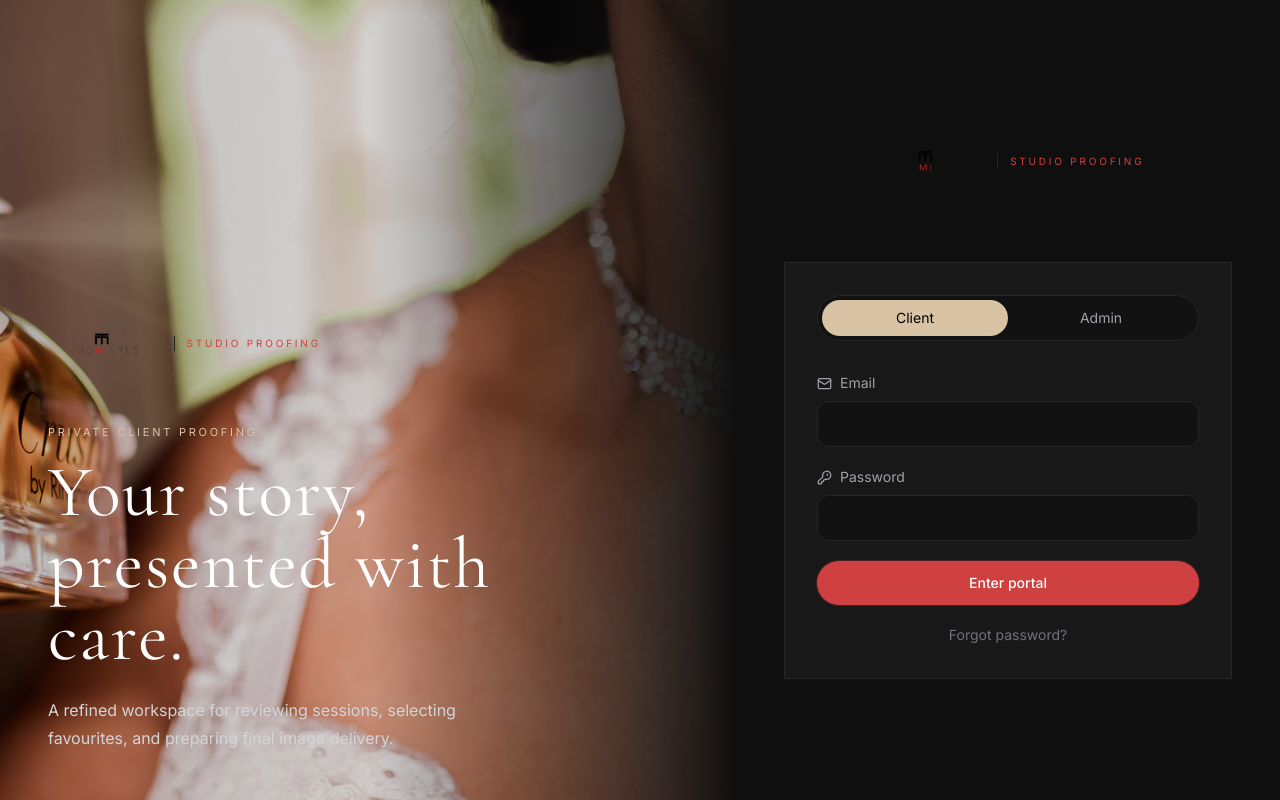
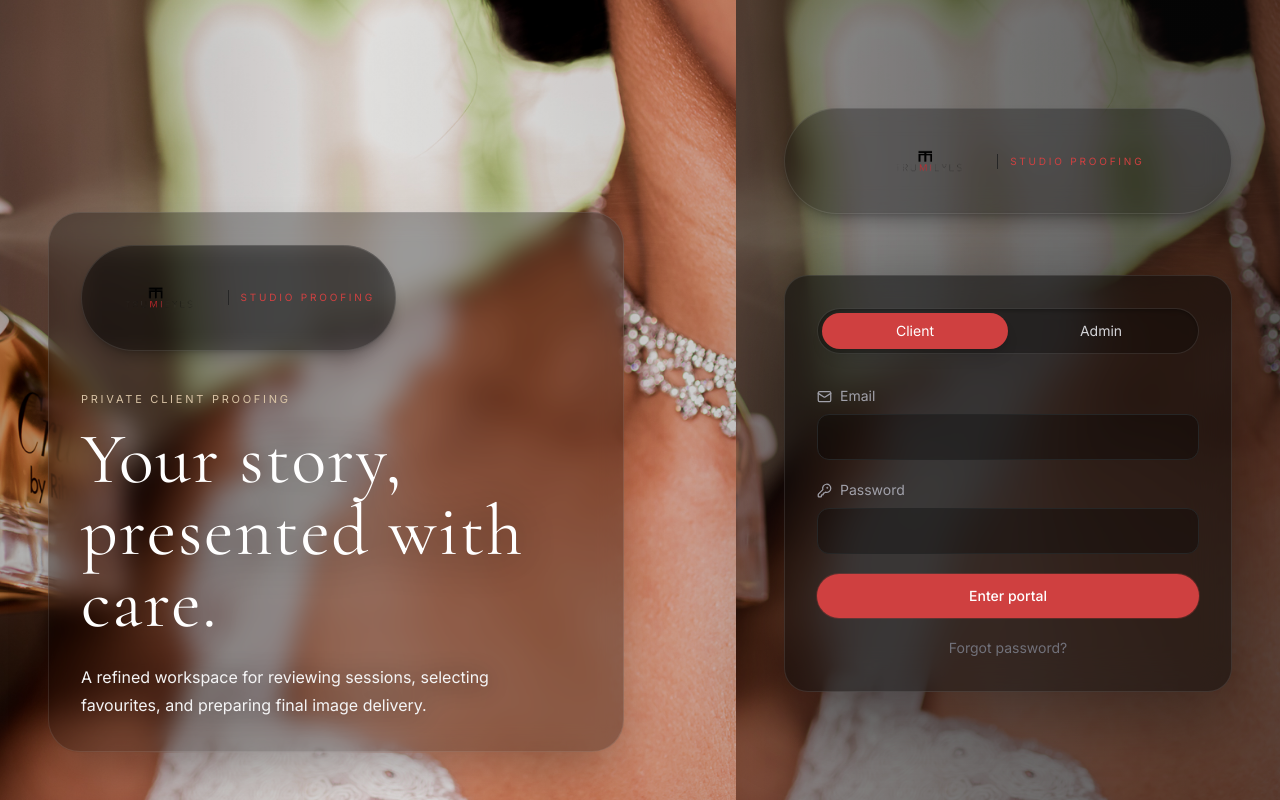
Before and after one commit to DDbyAlfonzo/TruMiEyes, a Next.js app: page /login in a window 1280 px wide. Built offline with nearby package versions, Linux system fonts and the light colour scheme.

Commit message:
Refine TruMiEyes login experience

```diff
--- a/pages/login.tsx
+++ b/pages/login.tsx
@@ -90,38 +90,62 @@ export default function LoginPage() {
   };
 
   return (
-    <main className="grid min-h-screen bg-background text-white lg:grid-cols-[minmax(0,1.15fr)_minmax(420px,0.85fr)]">
+    <main className="relative grid min-h-screen overflow-hidden bg-background text-white lg:grid-cols-[minmax(0,1.15fr)_minmax(420px,0.85fr)]">
+      <div className="absolute inset-0 lg:hidden">
+        <img src="/bg.jpg" alt="" className="h-full w-full object-cover" />
+        <div className="absolute inset-0 bg-black/35" />
+      </div>
+
       <section className="relative hidden min-h-screen overflow-hidden lg:block">
         <img src="/bg.jpg" alt="" className="h-full w-full object-cover" />
-        <div className="absolute inset-0 bg-gradient-to-r from-black/25 via-black/15 to-background" />
-        <div className="absolute bottom-12 left-12 max-w-xl">
-          <BrandMark size="lg" className="mb-10" />
+        <div className="absolute inset-0 bg-gradient-to-r from-black/30 via-black/10 to-black/20" />
+        <div className="absolute bottom-12 left-12 max-w-xl rounded-[2rem] border border-white/10 bg-black/30 p-8 shadow-2xl shadow-black/30 backdrop-blur-md">
+          <div className="mb-10 inline-flex rounded-full border border-white/10 bg-black/35 px-5 py-3 shadow-lg shadow-black/25 backdrop-blur-md">
+            <BrandMark size="lg" />
+          </div>
           <p className="page-kicker">Private client proofing</p>
-          <h1 className="mt-4 font-serif text-7xl font-light leading-none tracking-wide">
+          <h1 className="mt-4 font-serif text-7xl font-light leading-none tracking-wide drop-shadow-[0_4px_24px_rgba(0,0,0,0.75)]">
             Your story, presented with care.
           </h1>
-          <p className="mt-6 max-w-md text-base leading-7 text-zinc-300">
+          <p className="mt-6 max-w-md text-base leading-7 text-zinc-100 drop-shadow-[0_2px_14px_rgba(0,0,0,0.75)]">
             A refined workspace for reviewing sessions, selecting favourites, and preparing final image delivery.
           </p>
         </div>
       </section>
 
-      <section className="flex min-h-screen items-center justify-center px-5 py-10">
-        <div className="w-full max-w-md">
+      <section className="relative flex min-h-screen items-center justify-center px-5 py-10">
+        <div className="absolute inset-0 hidden lg:block">
+          <img src="/bg.jpg" alt="" className="h-full w-full object-cover opacity-55" />
+          <div className="absolute inset-0 bg-gradient-to-l from-black/35 via-black/20 to-transparent" />
+        </div>
+
+        <div className="relative w-full max-w-md">
           <div className="mb-10 text-center">
-            <div className="mx-auto mb-5 flex justify-center">
+            <div className="mx-auto mb-5 flex justify-center rounded-full border border-white/10 bg-black/30 px-5 py-3 shadow-lg shadow-black/25 backdrop-blur-md">
               <BrandMark size="lg" />
             </div>
             <div className="mx-auto h-px w-20 bg-brand-red/40" />
           </div>
 
-          <div className="luxury-panel p-6 md:p-8">
-            <div className="mb-8 grid grid-cols-2 rounded-full border border-line bg-black/25 p-1">
+          <div className="mb-6 rounded-3xl border border-white/10 bg-black/35 p-6 shadow-2xl shadow-black/30 backdrop-blur-md lg:hidden">
+            <p className="page-kicker">Private client proofing</p>
+            <h1 className="mt-3 font-serif text-4xl font-light leading-tight tracking-wide drop-shadow-[0_4px_18px_rgba(0,0,0,0.75)]">
+              Your story, presented with care.
+            </h1>
+            <p className="mt-4 text-sm leading-6 text-zinc-100 drop-shadow-[0_2px_12px_rgba(0,0,0,0.75)]">
+              Review sessions, select favourites, and prepare final image delivery in one refined workspace.
+            </p>
+          </div>
+
+          <div className="rounded-3xl border border-white/10 bg-[rgba(10,10,10,0.56)] p-6 shadow-[0_24px_80px_rgba(0,0,0,0.42)] backdrop-blur-[20px] md:p-8">
+            <div className="mb-8 grid grid-cols-2 rounded-full border border-white/10 bg-black/25 p-1 shadow-inner shadow-black/30">
               {(["CLIENT", "ADMIN"] as const).map((role) => (
                 <button
                   key={role}
                   className={`rounded-full px-4 py-2 text-sm transition ${
-                    roleView === role ? "bg-champagne text-black" : "text-zinc-400 hover:text-white"
+                    roleView === role
+                      ? "bg-brand-red text-white shadow-lg shadow-brand-red/20"
+                      : "text-zinc-300 hover:bg-white/5 hover:text-white"
                   }`}
                   onClick={() => setRoleView(role)}
                   type="button"
```
